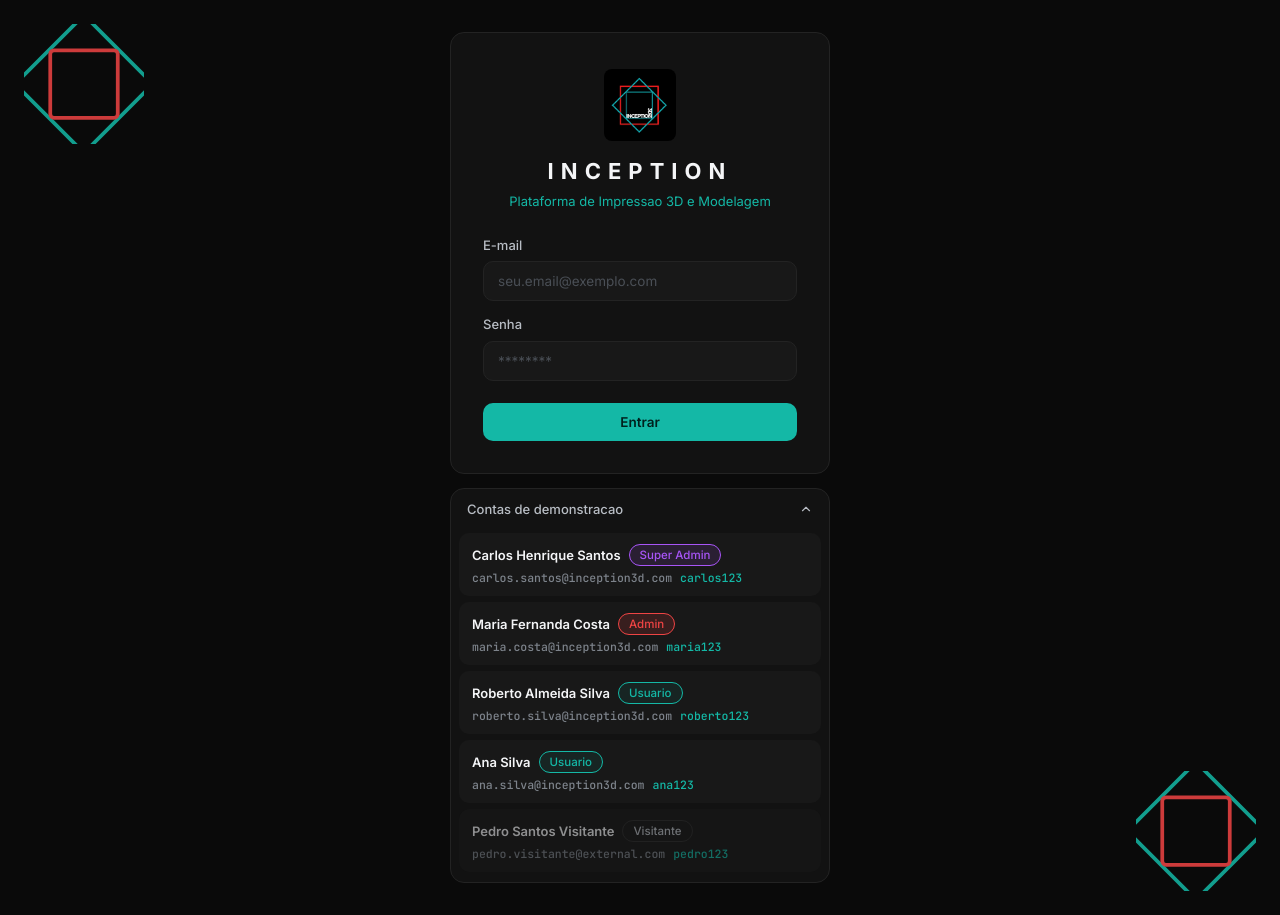
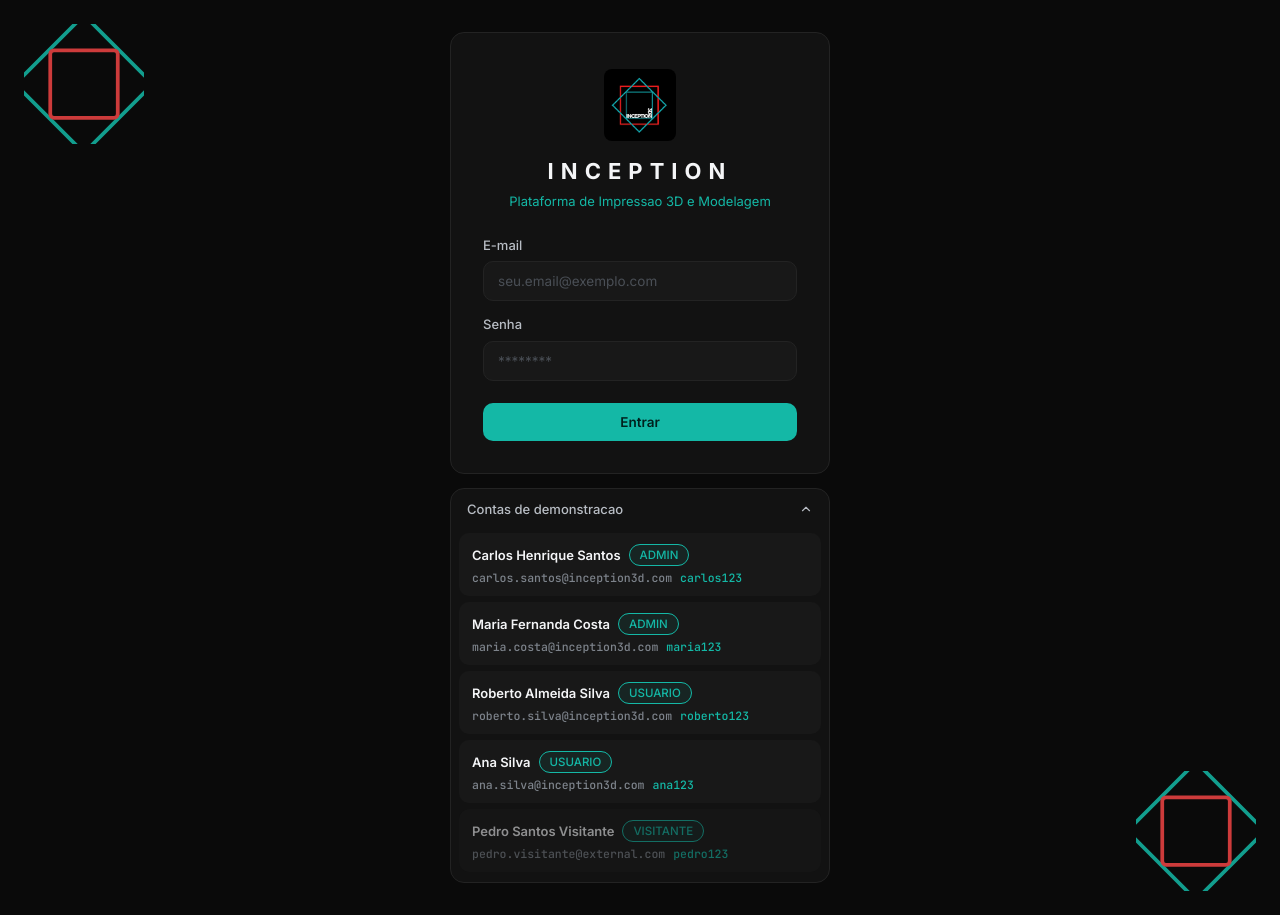
Before and after one commit to VitorKaneko/Of-Integracao-Inception, a React (Vite) app in the folder frontend/: page /login in a window 1280 px wide. Both pictures are taken after a click on the button "Contas de demonstracao". Built offline with nearby package versions, Linux system fonts and the light colour scheme; no server answers.

Commit message:
Removendo os mocks e adicionando roles

```diff
--- a/frontend/src/pages/LoginPage.tsx
+++ b/frontend/src/pages/LoginPage.tsx
@@ -4,8 +4,15 @@ import { AlertCircle, ChevronDown } from "lucide-react";
 import { Logo } from "../components/Logo";
 import { DecoSquare } from "../components/DecoSquare";
 import { useAuth } from "../auth/AuthContext";
-import { mockUsers } from "../data/mockData";
 import "./LoginPage.css";
+
+const DEMO_ACCOUNTS = [
+  { id: "u-1", name: "Carlos Henrique Santos", email: "carlos.santos@inception3d.com", password: "carlos123", role: "ADMIN" },
+  { id: "u-2", name: "Maria Fernanda Costa",   email: "maria.costa@inception3d.com",  password: "maria123",  role: "ADMIN" },
+  { id: "u-3", name: "Roberto Almeida Silva",  email: "roberto.silva@inception3d.com",password: "roberto123",role: "USUARIO" },
+  { id: "u-4", name: "Ana Silva",              email: "ana.silva@inception3d.com",    password: "ana123",    role: "USUARIO" },
+  { id: "u-5", name: "Pedro Santos Visitante", email: "pedro.visitante@external.com", password: "pedro123", role: "VISITANTE", inactive: true },
+];
 
 export function LoginPage() {
   const navigate = useNavigate();
@@ -16,12 +23,15 @@ export function LoginPage() {
   const [email, setEmail] = useState("");
   const [password, setPassword] = useState("");
   const [error, setError] = useState<string | null>(null);
+  const [loading, setLoading] = useState(false);
   const [showAccounts, setShowAccounts] = useState(false);
 
-  function handleSubmit(e: FormEvent) {
+  async function handleSubmit(e: FormEvent) {
     e.preventDefault();
     setError(null);
-    const result = login(email, password);
+    setLoading(true);
+    const result = await login(email, password);
+    setLoading(false);
     if (result.ok) {
       navigate(from, { replace: true });
     } else {
@@ -83,8 +93,13 @@ export function LoginPage() {
             </div>
           )}
 
-          <button type="submit" className="btn btn-primary btn-block" style={{ marginTop: 22 }}>
-            Entrar
+          <button
+            type="submit"
+            className="btn btn-primary btn-block"
+            style={{ marginTop: 22 }}
+            disabled={loading}
+          >
+            {loading ? "Entrando..." : "Entrar"}
           </button>
         </form>
 
@@ -107,18 +122,16 @@ export function LoginPage() {
 
           {showAccounts && (
             <ul className="login-accounts__list">
-              {mockUsers.map((u) => (
+              {DEMO_ACCOUNTS.map((u) => (
                 <li key={u.id}>
                   <button
                     type="button"
-                    className={
-                      "login-account" + (u.status === "Inativo" ? " login-account--inactive" : "")
-                    }
+                    className={"login-account" + (u.inactive ? " login-account--inactive" : "")}
                     onClick={() => fillAccount(u.email, u.password)}
                   >
                     <div className="login-account__top">
                       <span className="login-account__name">{u.name}</span>
-                      <span className={"tag tag-role-" + u.role.replace(/\s/g, "")}>{u.role}</span>
+                      <span className={"tag tag-role-" + u.role}>{u.role}</span>
                     </div>
                     <div className="login-account__creds">
                       <span>{u.email}</span>
```
